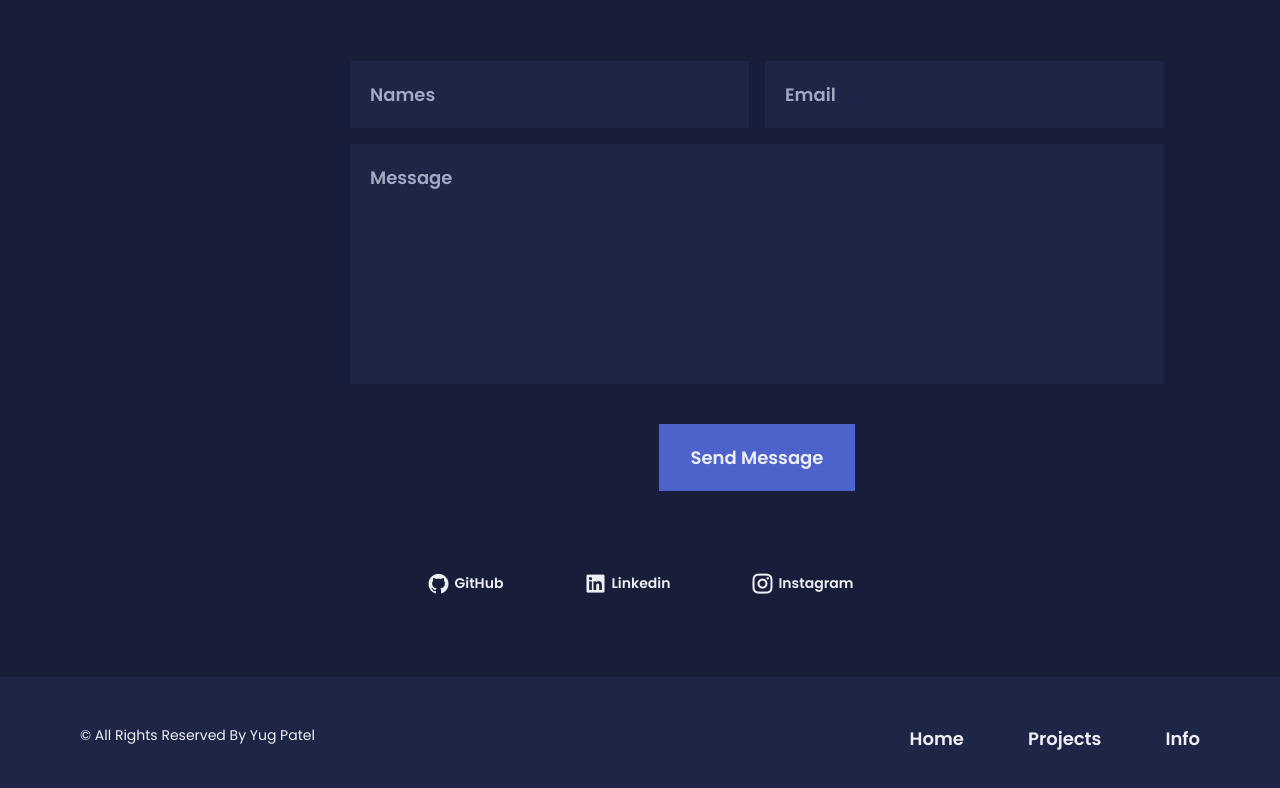
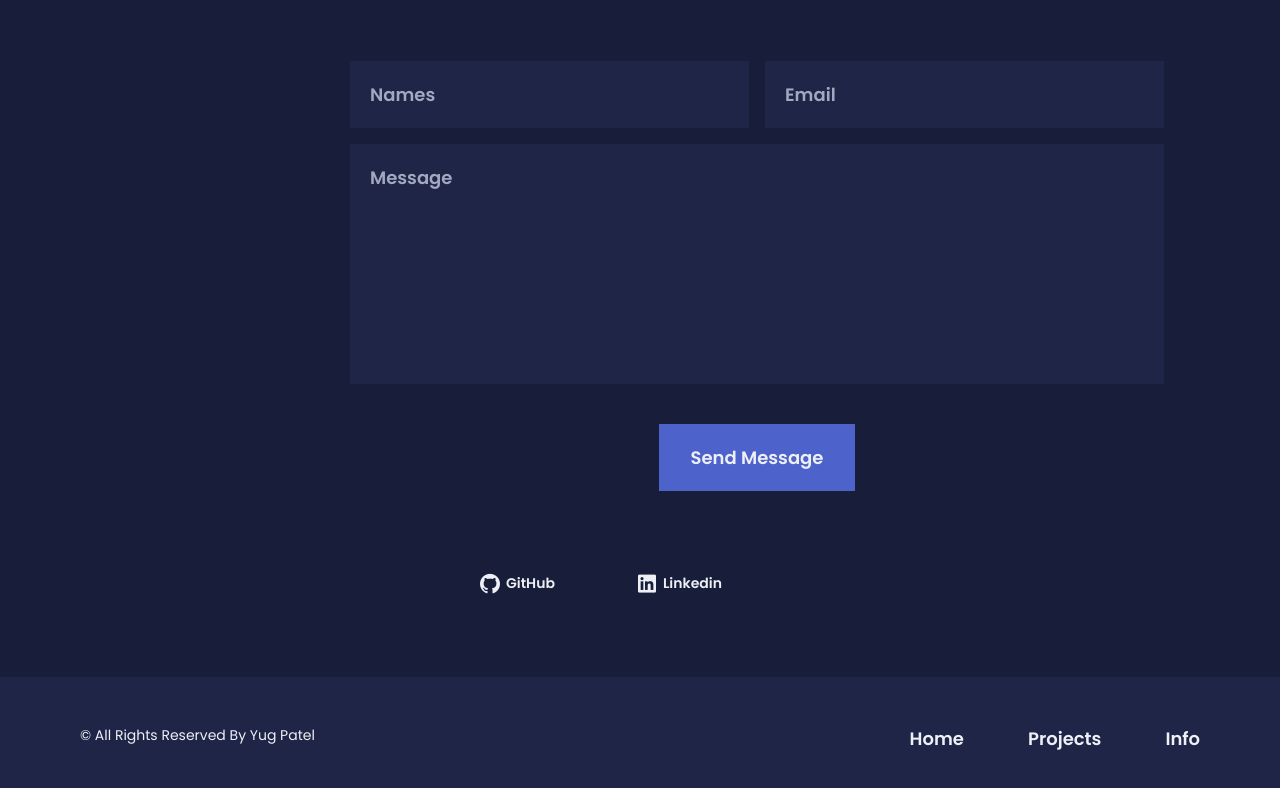
Before and after one commit to yugr2005/yugpatel.dev, a plain HTML site: page index.html in a window 1280 px wide. Shown: the part 5217-6005 px from the top of the page. Drawn offline with nearby package versions, Linux system fonts and the light colour scheme.

Commit message:
edited footer

```diff
--- a/index.html
+++ b/index.html
@@ -363,10 +363,6 @@
                         <span>Linkedin</span>
                     </a>
 
-                    <a href="" target="_blank" class="contact__social-link">
-                        <i class="ri-instagram-line"></i>
-                        <span>Instagram</span>
-                    </a>
                 </div>
             </div>
         </section>
```
